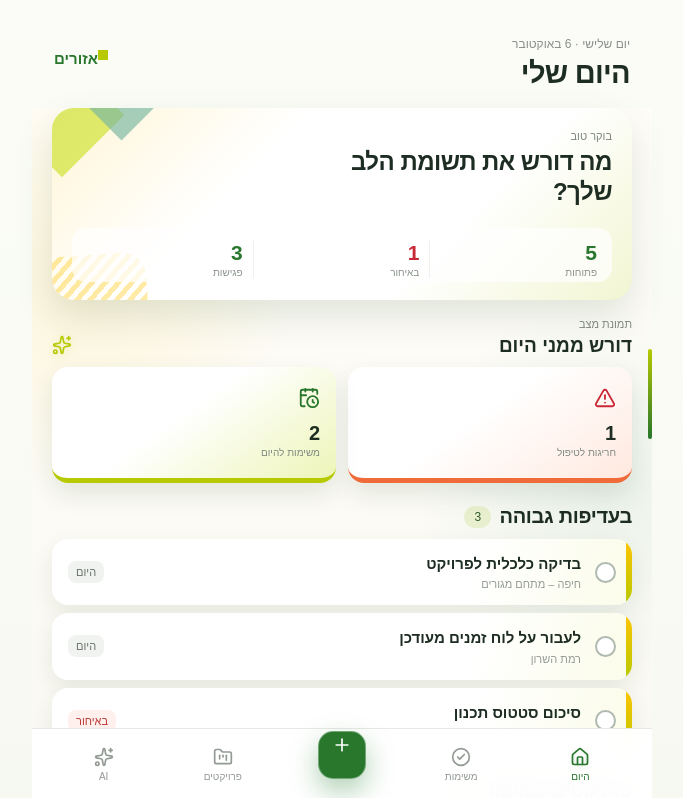
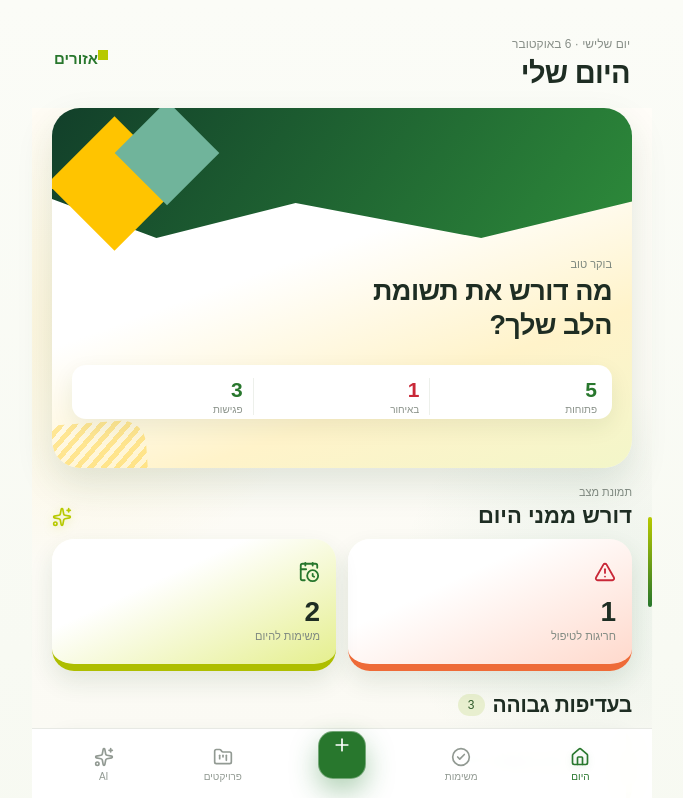
Before and after one commit to yuvaltzalach/Azorim-task-manager, a React (Vite) app: page / in a window 1280 px wide. Shown: the top 798 px of the page, without its empty margins (298-981 px from the left). Built offline with nearby package versions, Linux system fonts and the light colour scheme.

Commit message:
Push visual design toward bold premium construction UI

```diff
--- a/src/styles.css
+++ b/src/styles.css
@@ -65,3 +65,16 @@ linear-gradient(135deg,rgba(255,196,0,.14),transparent 30%),
 linear-gradient(315deg,rgba(112,180,155,.16),transparent 34%),#fff}
 .projectSummary{background:linear-gradient(135deg,#fff,#f4f8df);box-shadow:0 10px 25px rgba(31,69,36,.08)}
 .fab,.projectAdd{border:1px solid rgba(255,255,255,.35);box-shadow:0 12px 28px rgba(34,126,45,.36)}
+
+/* Bold premium pass */
+.executiveIntro{min-height:360px;padding-top:150px;background:linear-gradient(160deg,#fff 42%,#fff3ca 72%,#f3f6c9 100%);border-radius:28px}
+.executiveIntro:before{content:"";position:absolute;inset:0 0 auto 0;height:130px;background:linear-gradient(125deg,#123f2a,#2d8a3a);clip-path:polygon(0 0,100% 0,100% 72%,74% 100%,42% 73%,18% 100%,0 70%)}
+.executiveIntro .geoA{width:95px;height:95px;left:15px;top:28px;background:#ffc400;opacity:1;z-index:2}.executiveIntro .geoB{width:74px;height:74px;left:78px;top:8px;background:#70b49b;opacity:1;z-index:2}
+.executiveIntro h2{font-size:27px}.executiveStats{margin-top:22px;background:#fff;box-shadow:0 8px 22px rgba(30,60,30,.08)}
+.attentionHead h2{font-size:22px}.signalGrid button{min-height:132px;border-radius:22px}.signalGrid strong{font-size:28px}.signalGrid span{font-size:11px}
+.signalGrid button:first-child{background:linear-gradient(155deg,#fff 35%,#ffd9cc);border-bottom:7px solid #ee6b38}.signalGrid button:last-child{background:linear-gradient(155deg,#fff 35%,#e5ef8e);border-bottom:7px solid #aebe00}
+.portfolioStrip{min-height:150px;border-radius:28px;background:linear-gradient(120deg,#0f3d29 0%,#237a37 65%,#45a047 100%)}
+.portfolioStrip strong{font-size:25px}.portfolioStrip span{font-size:12px}.miniGeo{transform:scale(1.55);margin-left:18px}
+.projectRow{border-radius:23px;min-height:170px;padding:20px 20px 17px 24px}.projectRow h3{font-size:20px}.projectRow p{font-size:11px}.projectMeta span,.projectMeta em{font-size:10px;padding:5px 9px}.projectNumbers span{font-size:10px}.progress{height:9px;margin-top:17px}
+.projectRow:nth-of-type(3n+1){background:linear-gradient(120deg,#fff 58%,#e8f4dd)}.projectRow:nth-of-type(3n+2){background:linear-gradient(120deg,#fff 58%,#fff0ba)}.projectRow:nth-of-type(3n){background:linear-gradient(120deg,#fff 58%,#dff1ea)}
+.sectionTitle h2{font-size:21px}.task{border-radius:19px;min-height:80px}.task strong{font-size:15px}
```
